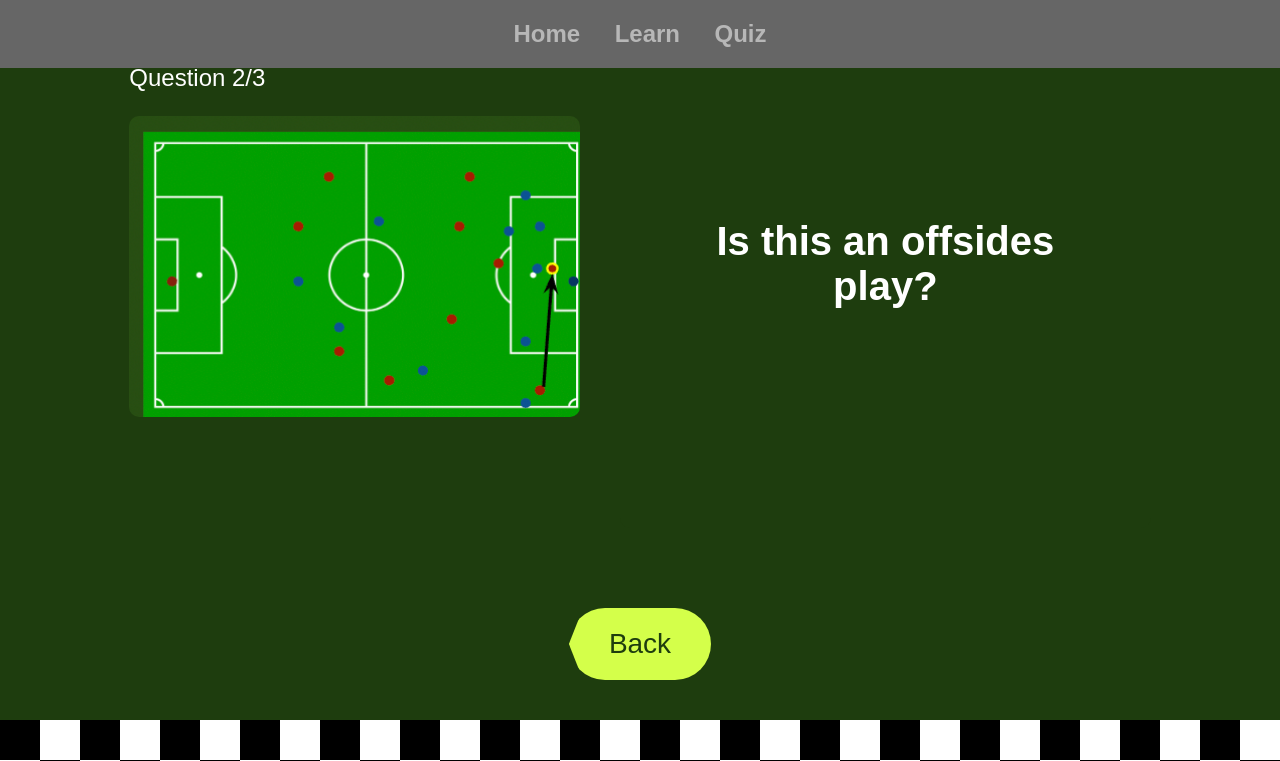
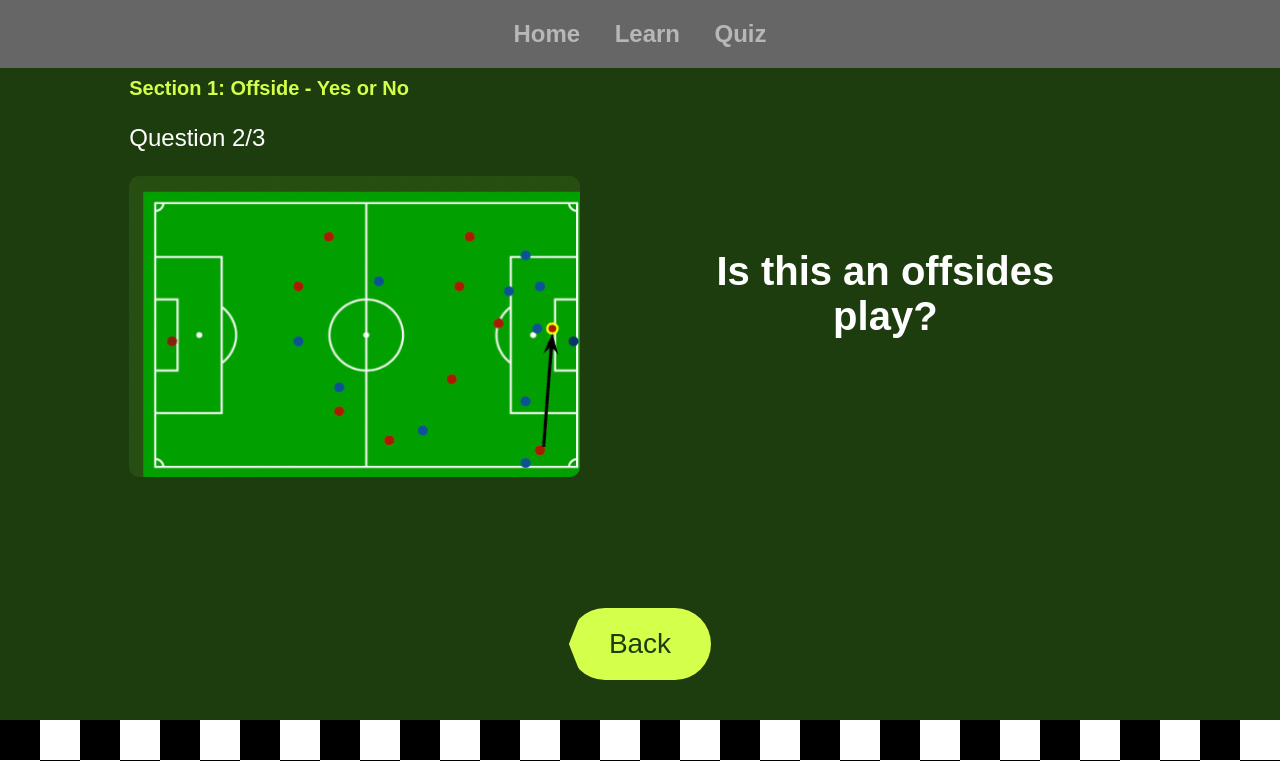
Before and after one commit to anumahmad/coms4170_ui_design_final, a Flask app: page /quiz/1 in a window 1280 px wide. Shown: the top 761 px of the page. Run offline with Flask 3, Linux system fonts and the light colour scheme; some web fonts are replaced.

Commit message:
Update style.css

```diff
--- a/static/style.css
+++ b/static/style.css
@@ -313,7 +313,7 @@ footer {
     align-items: stretch;
     gap: 40px;
     max-width: 1100px;
-    margin: 0 auto 40px auto;
+    margin: 60px auto 40px auto;  /* <--- ADDED 60px margin-top */
     flex: 1;
 }
 
```
